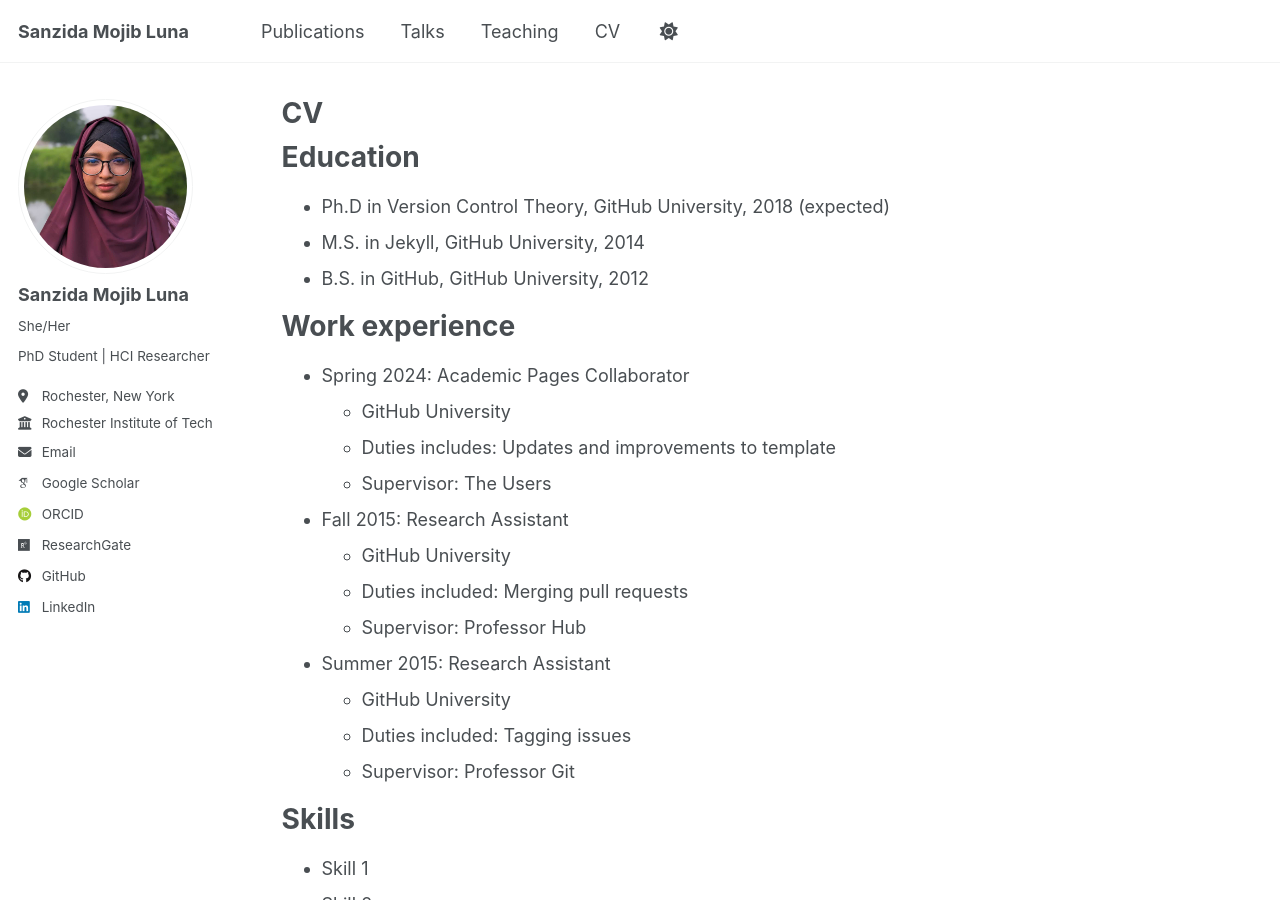
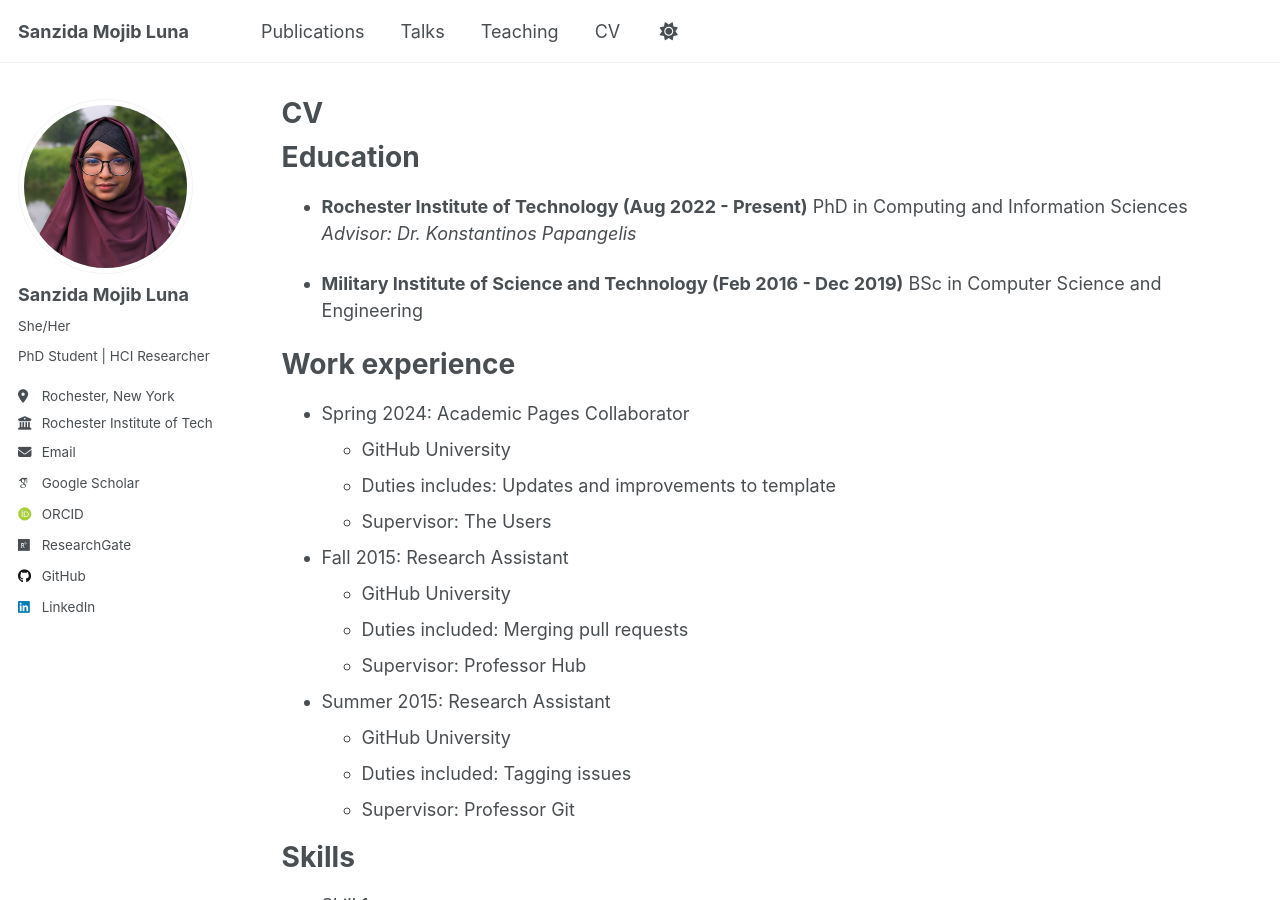
Before and after one commit to SanzidaMojibLuna/SanzidaMojibLuna.github.io, a Jekyll site: the page built from _pages/cv.md, in a window 1280 px wide and 900 px high. Built offline with Jekyll 4.4.1, drawn with Linux system fonts in a browser that asks for light colours; some web fonts are replaced.

Commit message:
Update cv.md

```diff
--- a/_pages/cv.md
+++ b/_pages/cv.md
@@ -11,9 +11,12 @@ redirect_from:
 
 Education
 ======
-* Ph.D in Version Control Theory, GitHub University, 2018 (expected)
-* M.S. in Jekyll, GitHub University, 2014
-* B.S. in GitHub, GitHub University, 2012
+* **Rochester Institute of Technology (Aug 2022 - Present)**
+  PhD in Computing and Information Sciences
+  _Advisor: Dr. Konstantinos Papangelis_
+
+* **Military Institute of Science and Technology (Feb 2016 - Dec 2019)**
+  BSc in Computer Science and Engineering
 
 Work experience
 ======
```
